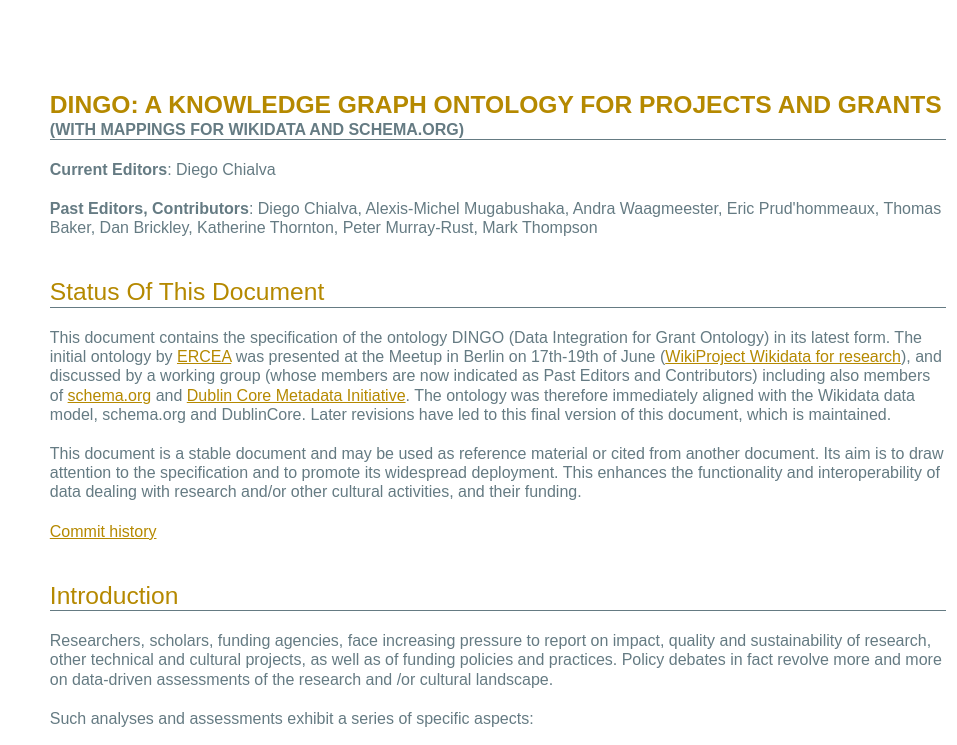
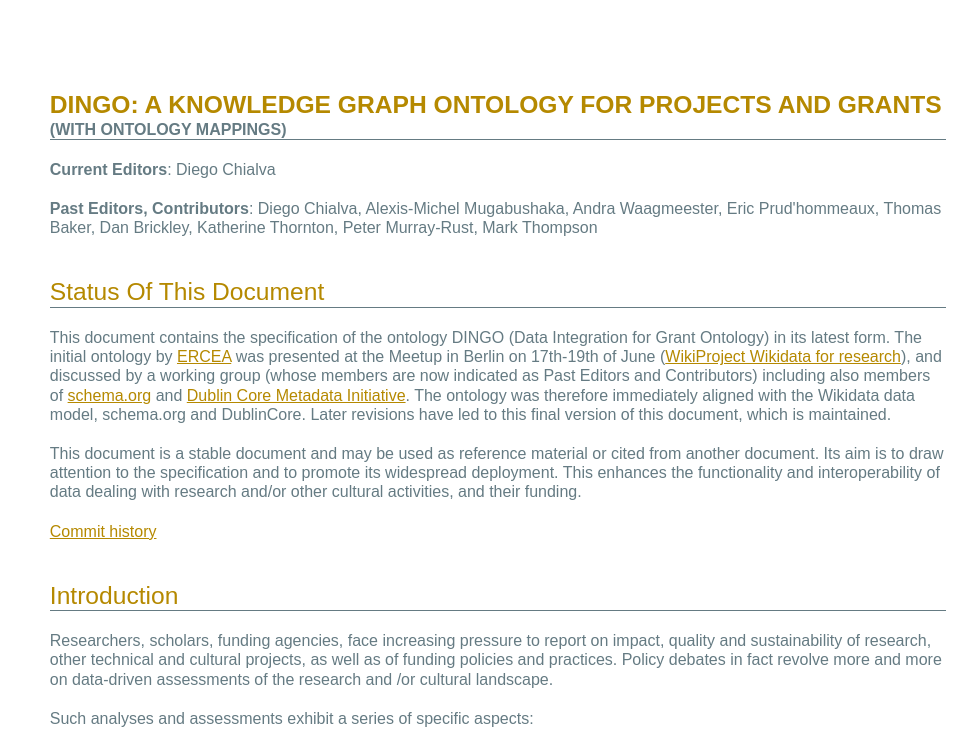
Before and after one commit to dcodings/DINGO, a plain HTML site: page index.html in a window 1280 px wide. Shown: the top 745 px of the page, without its empty margins (323-1280 px from the left). Drawn offline with Linux system fonts and the light colour scheme; no server answers.

Commit message:
Corrected mistext in subtitle.

```diff
--- a/index.html
+++ b/index.html
@@ -8,7 +8,7 @@
 
 <div id="content">
 
-<h1 id="DINGO:.a.knowledge.graph.ontology.for.projects.and.grants..and.specialisations.for.Wikidata.and.Schema.org..">DINGO: a knowledge graph ontology for projects and grants <br> <small>(with mappings for Wikidata and Schema.org)</small></h1>
+<h1 id="DINGO:.a.knowledge.graph.ontology.for.projects.and.grants..and.specialisations.for.Wikidata.and.Schema.org..">DINGO: a knowledge graph ontology for projects and grants <br> <small>(with ontology mappings)</small></h1>
 
 <p><strong>Current Editors</strong>:
 Diego Chialva
```
